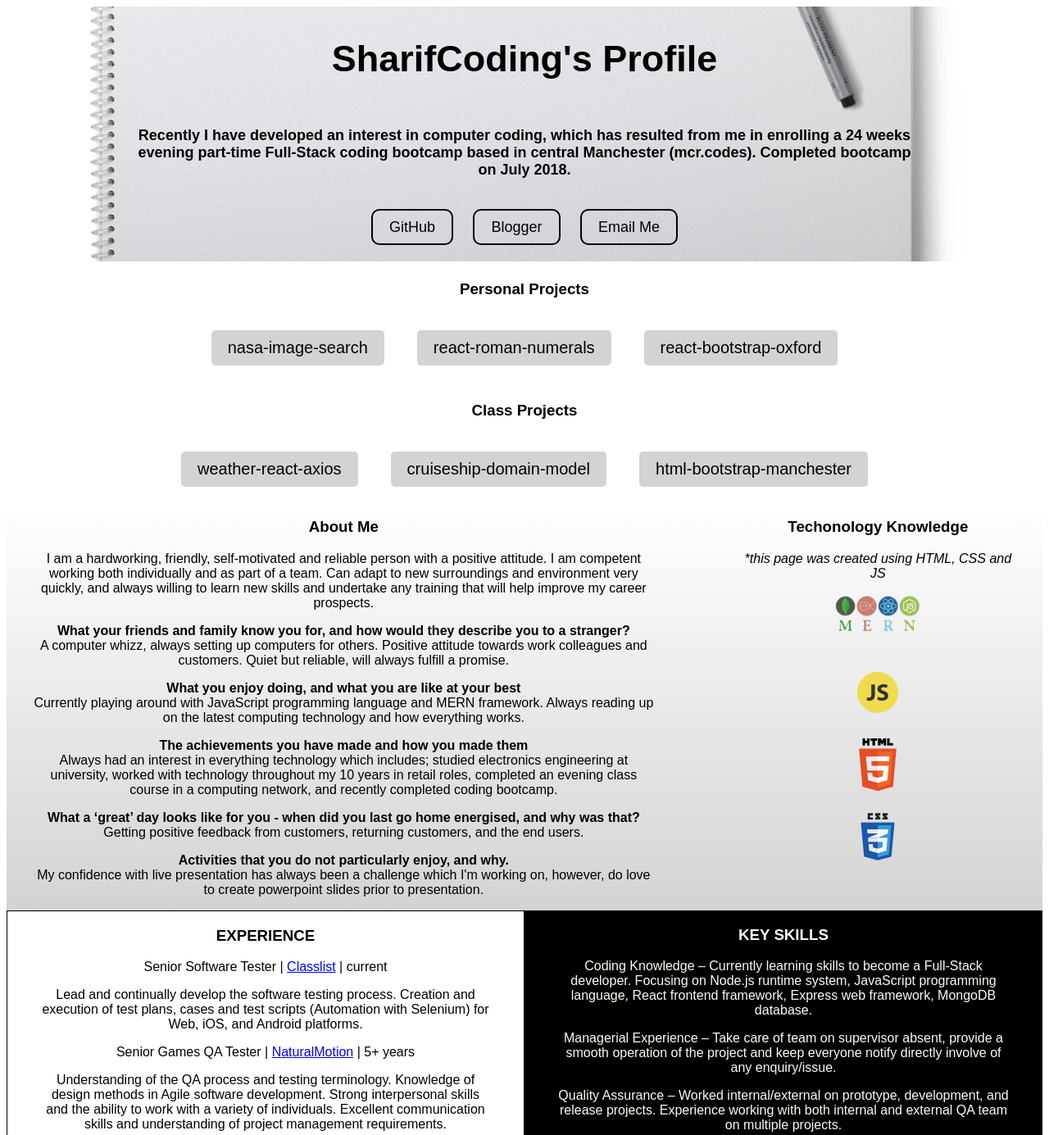
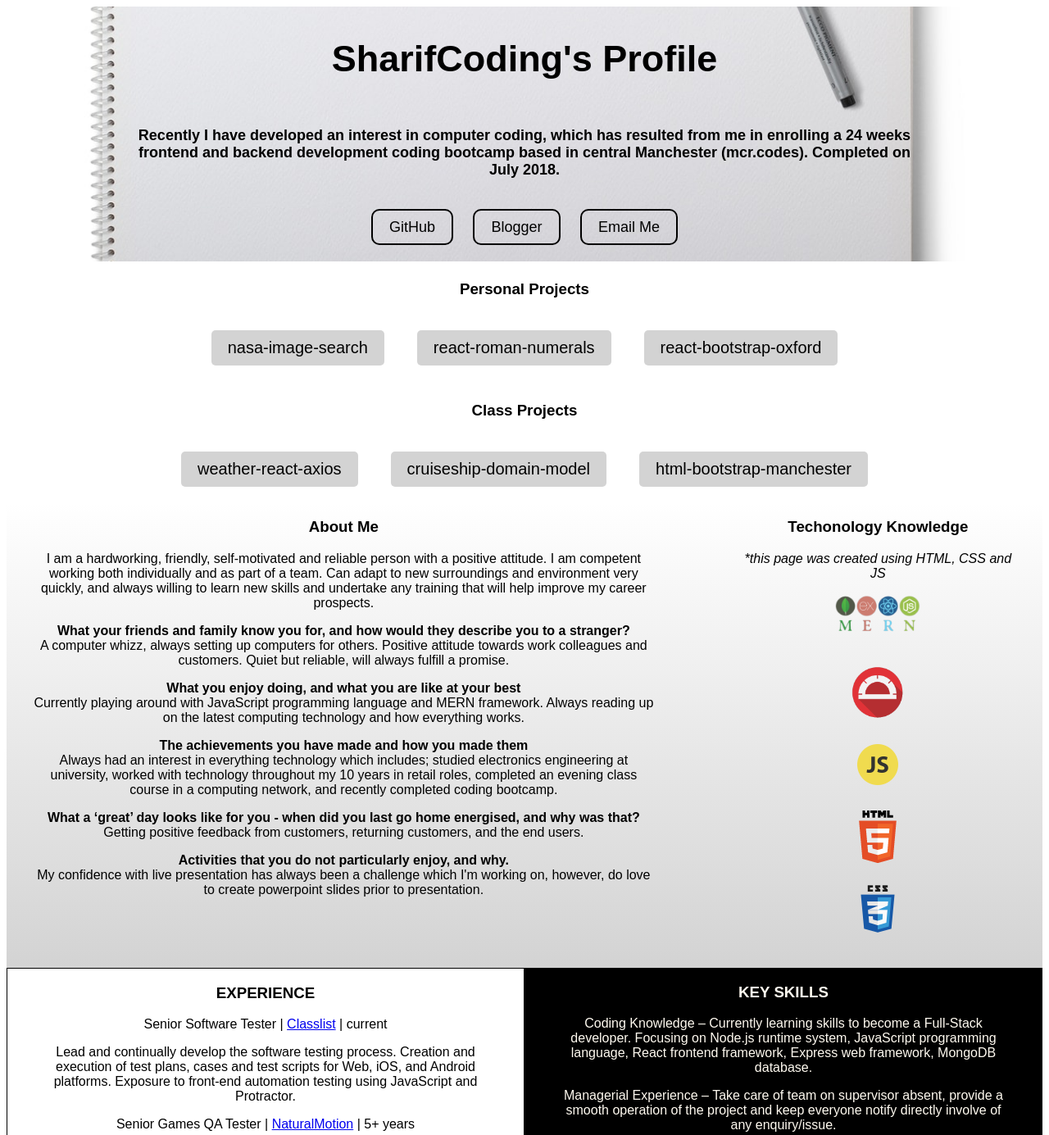
Before and after one commit to SharifCoding/sharifcoding.github.io, a plain HTML site: page index.html in a window 1280 px wide. Shown: the top 1385 px of the page at 82% size. Drawn offline with Linux system fonts and the light colour scheme.

Commit message:
protractor updates

```diff
--- a/index.html
+++ b/index.html
@@ -13,7 +13,7 @@
   <!-- Start of Header section. -->
   <div class="header">
     <h2>SharifCoding's Profile</h2>
-    <p><b>Recently I have developed an interest in computer coding, which has resulted from me in enrolling a 24 weeks evening part-time Full-Stack coding bootcamp based in central Manchester (<a href="https://mcr.codes/">mcr.codes</a>). Completed bootcamp on July 2018.</b></p>
+    <p><b>Recently I have developed an interest in computer coding, which has resulted from me in enrolling a 24 weeks frontend and backend development coding bootcamp based in central Manchester (<a href="https://www.manchestercodes.com/">mcr.codes</a>). Completed on July 2018.</b></p>
     <ul>
       <a href="https://github.com/SharifCoding" class="button">GitHub</a>
       <!-- Linking to coding blogger page. -->
@@ -133,6 +133,7 @@
             <h3>Techonology Knowledge</h3>
               <i>*this page was created using HTML, CSS and JS</i><br/>
               <img src="img/icons/mernstack.png" alt="mern" title="MongoDB Express React Node" width="104" height="80"><br/>
+              <img src="img/icons/protractor.png" alt="protractor" title="Protractor E2E testing for Angular" width="64" height="64"><br/>
               <img src="img/icons/javascript.png" alt="javascript" title="JavaScript" width="64" height="64"><br/>
               <img src="img/icons/HTML5.png" alt="html5" title="HTML5" width="64" height="64"><br/>
               <img src="img/icons/css3.png" alt="css3" title="CSS3" width="64" height="64"><br/>
@@ -155,7 +156,7 @@
       <div class="experience">
         <h3>EXPERIENCE</h3>
         <p>Senior Software Tester | <a href="https://www.classlist.com/">Classlist</a> | current</p>
-        <p>Lead and continually develop the software testing process. Creation and execution of test plans, cases and test scripts (Automation with Selenium) for Web, iOS, and Android platforms.</p>
+        <p>Lead and continually develop the software testing process. Creation and execution of test plans, cases and test scripts for Web, iOS, and Android platforms. Exposure to front-end automation testing using JavaScript and Protractor.</p>
         <p>Senior Games QA Tester | <a href="http://www.naturalmotion.com/">NaturalMotion</a> | 5+ years</p>
         <p>Understanding of the QA process and testing terminology. Knowledge of design methods in Agile software development. Strong interpersonal skills and the ability to work with a variety of individuals. Excellent communication skills and understanding of project management requirements.</p>
         <p>Sales Advisor & Lab Assistance | <a href="https://www.jessops.com/">Jessops</a> | 2+ years</p>
```
Also changed, not shown: img/icons/protractor.png (added).
